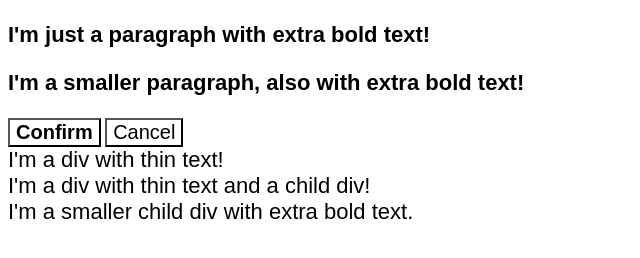
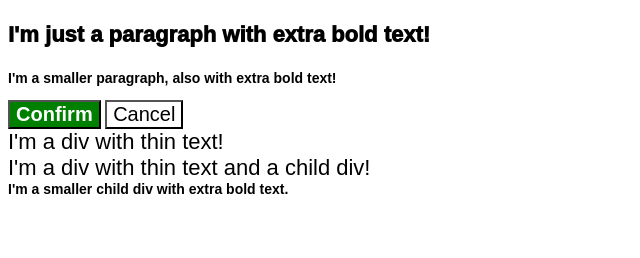
Before and after one commit to Jason-Boodhan23/Intro-to-CSS, a plain HTML site: page cascade-fix/index.html in a window 1280 px wide. Shown: the whole page, without its empty margins (0-640 px from the left). Drawn offline with Linux system fonts and the light colour scheme.

Commit message:
Add the the files for the cascade module solution and the css file from answer

```diff
--- /dev/null
+++ b/cascade-fix/answer.css
@@ -0,0 +1,103 @@
+body{
+    font-family:Arial, Helvetica, sans-serif;
+  }
+
+  .para,
+  .small-para {
+    color: hsl(0, 0%, 0%);
+    font-weight: 800;
+  }
+
+  .para {
+    font-size: 22px;
+  }
+
+  .button {
+    background-color: rgb(255, 255, 255);
+    color: rgb(0, 0, 0);
+    font-size: 20px;
+  }
+
+  div.text {
+    color: rgb(0, 0, 0);
+    font-weight: 100;
+    font-size: 22px;
+  }
+
+  /* SOLUTION */
+
+  /*
+    For the following rule, we removed it from its original position in the file:
+
+    .small-para {
+      font-size: 14px;
+      font-weight: 800;
+    }
+
+    Then we placed it after the .para selector, taking advantage of the rule order since both selectors have the same specificity.
+
+    Another solution would be keeping it in its original place and just chaining selectors, giving this rule a higher specificity:
+
+    p.small-para {
+      font-size: 14px;
+      font-weight: 800;
+    }
+  */
+
+  .small-para {
+    font-size: 14px;
+    font-weight: 800;
+  }
+
+  /*
+    For the following rule we removed the original .confirm selector:
+
+    .confirm {
+      background: green;
+      color: white;
+      font-weight: bold;
+    }
+
+    Then we used an ID selector instead, since it has a higher specificity than the .button selector.
+
+    Other solutions would be to simply move the .confirm rule below the .button rule, or to use the .button.confirm selector without moving it:
+
+    .button.confirm {
+      background: green;
+      color: white;
+      font-weight: bold;
+    }
+  */
+
+  #confirm-button {
+    background: green;
+    color: white;
+    font-weight: bold;
+  }
+
+  /*
+    For the following rule we first removed it from its original position in the file:
+
+    .child {
+      color: rgb(0, 0, 0);
+      font-weight: 800;
+      font-size: 14px;
+    }
+
+    Then we added another selector to create a descendant combinator. If we only created a descendant combinator, the specificity would be tied with the
+    div.text selector and it would come down to rule order, and if we only moved it, the div.text selector would still have a higher specificity.
+
+    Another solution would be to keep the rule where it was and just replace the div selector with the .text selector:
+
+    .text .child {
+      color: rgb(0, 0, 0);
+      font-weight: 800;
+      font-size: 14px;
+    }
+  */
+
+  div .child {
+    color: rgb(0, 0, 0);
+    font-weight: 800;
+    font-size: 14px;
+  }
--- a/cascade-fix/style.css
+++ b/cascade-fix/style.css
@@ -8,19 +8,9 @@ body {
     font-weight: 800;
   }
 
-  .small-para {
-    font-size: 14px;
-    font-weight: 800;
-  }
-
   .para {
     font-size: 22px;
-  }
-
-  .confirm {
-    background: green;
-    color: white;
-    font-weight: bold;
+    font-weight: 1000;
   }
 
   .button {
@@ -29,14 +19,29 @@ body {
     font-size: 20px;
   }
 
-  .child {
-    color: rgb(0, 0, 0);
-    font-weight: 800;
-    font-size: 14px;
-  }
-
   div.text {
     color: rgb(0, 0, 0);
     font-size: 22px;
     font-weight: 100;
   }
+
+  .small-para {
+    font-size: 14px;
+    font-weight: 800;
+  }
+
+
+
+  #confirm-button {
+    background: green;
+    color: white;
+    font-weight: bold;
+  }
+
+
+
+  div .child {
+    color: rgb(0, 0, 0);
+    font-weight: 800;
+    font-size: 14px;
+  }
```
